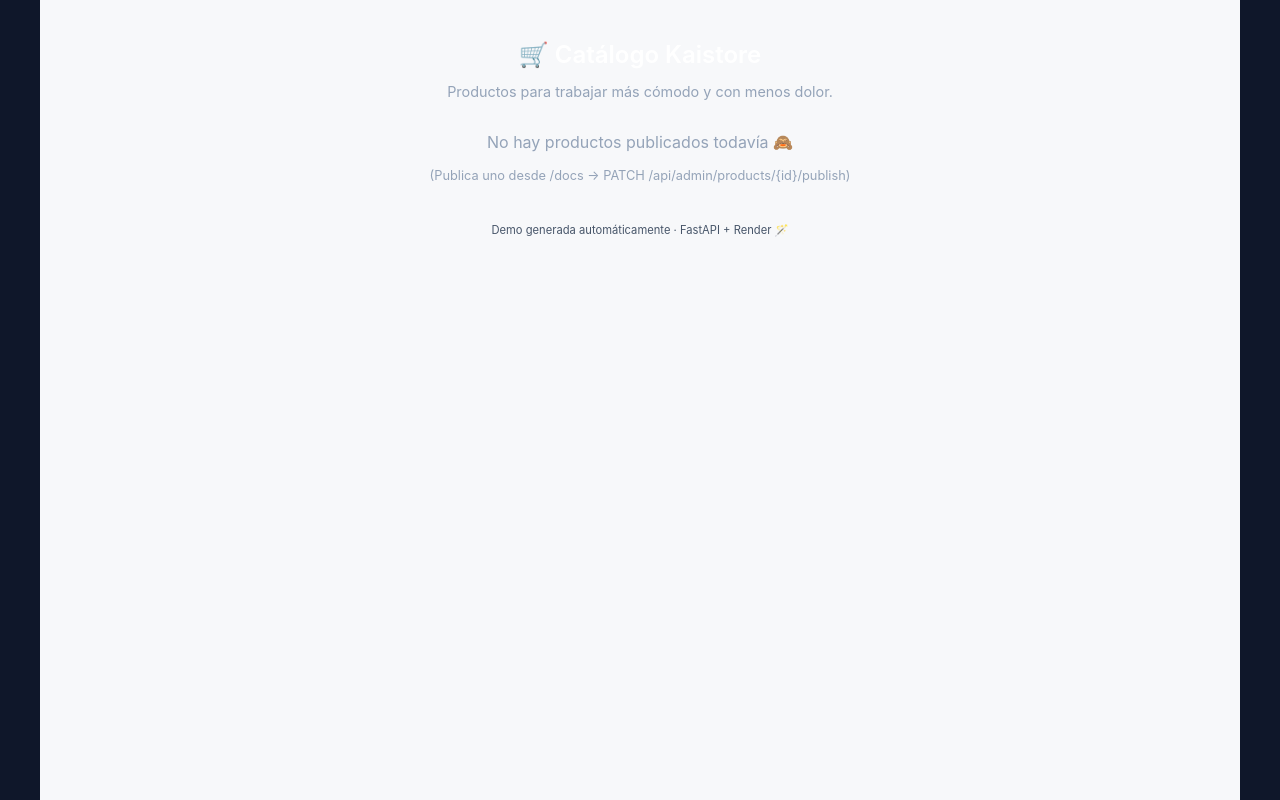
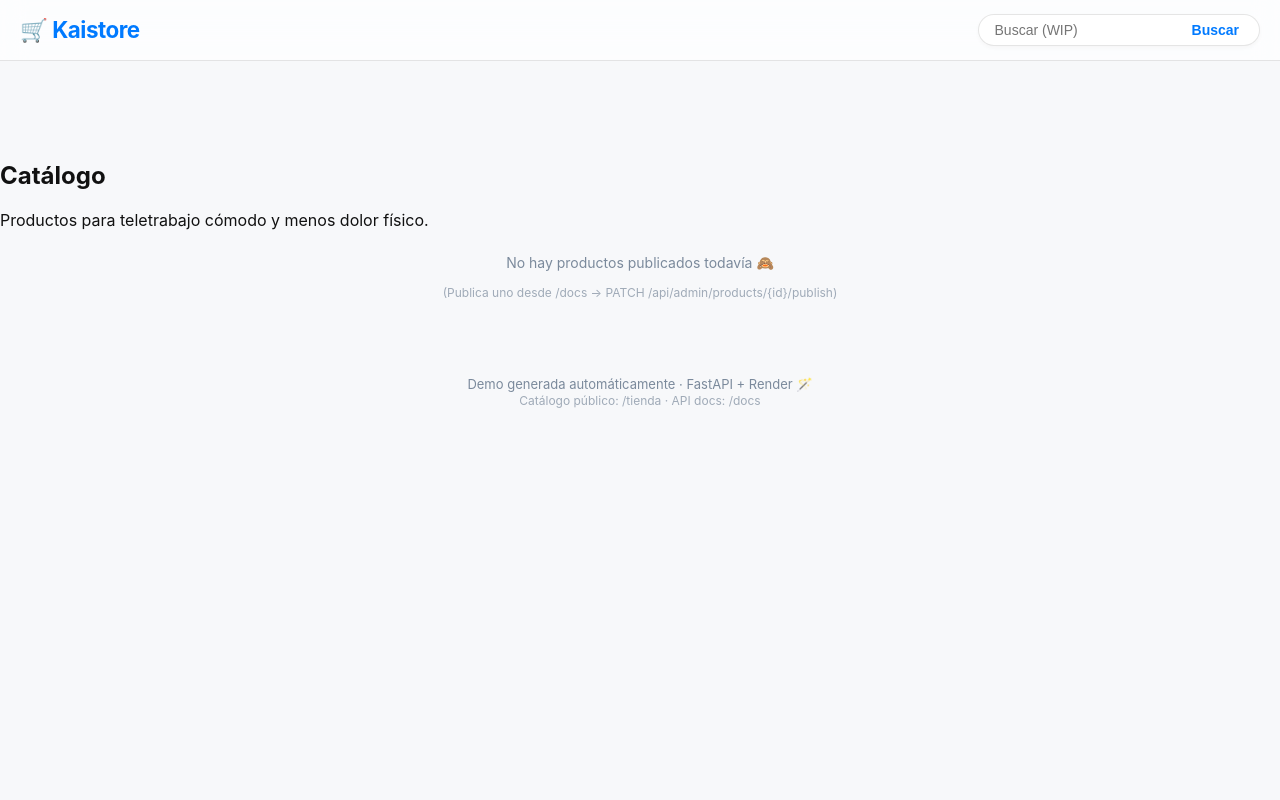
Before and after one commit to kaistorecl/Kaistore-demo, a Python web app: template templates/tienda.html in a window 1280 px wide. Run offline with Jinja, Linux system fonts and the light colour scheme; the template is opened without the code that fills it, so the values that code supplies are empty.

Commit message:
Update tienda.html

```diff
--- a/templates/tienda.html
+++ b/templates/tienda.html
@@ -1,111 +1,105 @@
 <!DOCTYPE html>
-<html lang="es" style="background-color:#0f172a; color:#fff; font-family: system-ui, -apple-system, BlinkMacSystemFont, 'Segoe UI', Roboto, 'Helvetica Neue', sans-serif;">
+<html lang="es">
 <head>
     <meta charset="UTF-8" />
     <meta name="viewport" content="width=device-width, initial-scale=1.0" />
 
     <title>Kaistore · Catálogo</title>
 
-    <!-- CSS básico -->
+    <!-- Tu hoja de estilos -->
     <link rel="stylesheet" href="/static/style.css" />
+</head>
+<body>
 
-    <style>
-        /* fallback rápido por si el style.css no carga */
-        .fallback-card {
-            background-color:#1e2539;
-            border-radius:16px;
-            padding:16px;
-            box-shadow:0 20px 40px rgba(0,0,0,0.6);
-            border:1px solid rgba(255,255,255,0.08);
-        }
-    </style>
-</head>
+    <!-- HEADER -->
+    <header class="header">
+        <div class="brand">
+            🛒 Kaistore
+        </div>
 
-<body style="max-width:1200px; margin:0 auto; padding:24px;">
-
-    <header style="text-align:center; margin-bottom:32px;">
-        <h1 style="font-size:1.5rem; font-weight:600; color:#fff; margin-bottom:4px;">
-            🛒 Catálogo Kaistore
-        </h1>
-        <p style="color:#94a3b8; font-size:0.9rem;">
-            Productos para trabajar más cómodo y con menos dolor.
-        </p>
+        <div class="search">
+            <input
+                type="text"
+                placeholder="Buscar (WIP)"
+                disabled
+                style="background:transparent;"
+            />
+            <button
+                style="
+                    background: none;
+                    border: none;
+                    color: var(--brand);
+                    font-size: 14px;
+                    font-weight: 600;
+                    cursor: not-allowed;
+                "
+                disabled
+            >
+                Buscar
+            </button>
+        </div>
     </header>
 
+    <!-- CONTENIDO PRINCIPAL -->
+    <main class="layout" style="padding-top:80px; padding-bottom:40px;">
+        <section style="margin-bottom:24px;">
+            <div class="section-head">
+                <h1 class="section-title">Catálogo</h1>
+                <p class="section-desc">
+                    Productos para teletrabajo cómodo y menos dolor físico.
+                </p>
+            </div>
+        </section>
+
         {% if products|length == 0 %}
-        <div style="text-align:center; color:#94a3b8;">
+            <section style="text-align:center; color: var(--muted); font-size:14px;">
                 <p>No hay productos publicados todavía 🙈</p>
-            <p style="font-size:0.8rem;">(Publica uno desde /docs → PATCH /api/admin/products/{id}/publish)</p>
-        </div>
+                <p style="font-size:12px; opacity:0.7;">
+                    (Publica uno desde /docs → PATCH /api/admin/products/{id}/publish)
+                </p>
+            </section>
         {% else %}
 
-    <!-- GRID -->
-    <section style="
-        display:grid;
-        grid-template-columns:repeat(auto-fit,minmax(min(260px,100%),1fr));
-        gap:24px;
-    ">
+        <!-- GRID DE PRODUCTOS -->
+        <section class="grid">
             {% for p in products %}
-        <article class="fallback-card">
-            <!-- Imagen principal -->
+            <article class="card">
                 {% if p.image_urls and p.image_urls|length > 0 %}
-                <div style="border-radius:12px; overflow:hidden; border:1px solid rgba(255,255,255,0.08); background:#0f172a;">
                 <img
                     src="{{ p.image_urls[0] }}"
                     alt="{{ p.title_marketing or 'Producto' }}"
-                        style="display:block; width:100%; height:180px; object-fit:cover; background:#0f172a;"
                 />
-                </div>
                 {% endif %}
 
-            <!-- Texto -->
-            <div style="margin-top:12px; display:flex; flex-direction:column; gap:8px;">
-                <h2 style="font-size:1rem; font-weight:600; color:#fff; line-height:1.4;">
+                <div class="body">
+                    <div class="price">
+                        ${{ "{:,}".format(p.price)|replace(",", ".") }}
+                        <span style="font-size:12px; font-weight:400; color:var(--text); opacity:0.6;">
+                            {{ p.currency }}
+                        </span>
+                    </div>
+
+                    <div class="title">
                         {{ p.title_marketing }}
-                </h2>
+                    </div>
 
                     {% if p.short_bullets and p.short_bullets|length > 0 %}
-                <ul style="color:#94a3b8; font-size:0.8rem; line-height:1.4; padding-left:1rem; list-style-type:disc;">
+                    <ul class="desc" style="padding-left:18px; margin:0;">
                         {% for bullet in p.short_bullets[:3] %}
-                        <li>{{ bullet }}</li>
+                            <li style="margin-bottom:4px; list-style-type:disc;">
+                                {{ bullet }}
+                            </li>
                         {% endfor %}
                     </ul>
                     {% endif %}
 
-                <!-- Precio -->
-                <div style="display:flex; align-items:baseline; gap:6px;">
-                    <span style="color:#fff; font-size:1.1rem; font-weight:600;">
-                        ${{ "{:,}".format(p.price)|replace(",", ".") }}
-                    </span>
-                    <span style="color:#94a3b8; font-size:0.75rem; font-weight:400;">
-                        {{ p.currency }}
-                    </span>
-                </div>
-
-                <!-- CTA (futuro: ir al checkout) -->
-                <button
-                    style="
-                        background:linear-gradient(90deg,#4f46e5 0%,#6366f1 100%);
-                        border:none;
-                        color:#fff;
-                        font-size:0.9rem;
-                        font-weight:600;
-                        line-height:1.2;
-                        padding:10px 14px;
-                        border-radius:10px;
-                        width:100%;
-                        box-shadow:0 16px 30px rgba(79,70,229,0.4);
-                        cursor:pointer;
-                    "
-                    disabled
-                    title="Pronto: comprar con Stripe"
-                >
+                    <button class="btn" disabled title="Pronto: checkout con Stripe">
                         Comprar (coming soon)
                     </button>
 
                     {% if p.score %}
                     <div style="text-align:right;">
-                    <span style="font-size:0.7rem; color:#475569;">
+                        <span style="font-size:11px; color:var(--muted);">
                             score IA: {{ "%.2f"|format(p.score) }}
                         </span>
                     </div>
@@ -116,9 +110,14 @@
         </section>
 
         {% endif %}
+    </main>
 
-    <footer style="text-align:center; margin-top:40px; color:#475569; font-size:0.7rem;">
-        <p>Demo generada automáticamente · FastAPI + Render 🪄</p>
+    <!-- FOOTER -->
+    <footer class="footer">
+        Demo generada automáticamente · FastAPI + Render 🪄<br/>
+        <span style="font-size:12px; opacity:0.7;">
+            Catálogo público: /tienda · API docs: /docs
+        </span>
     </footer>
 
 </body>
```
Lines whose indentation alone changed are shown as unchanged.
